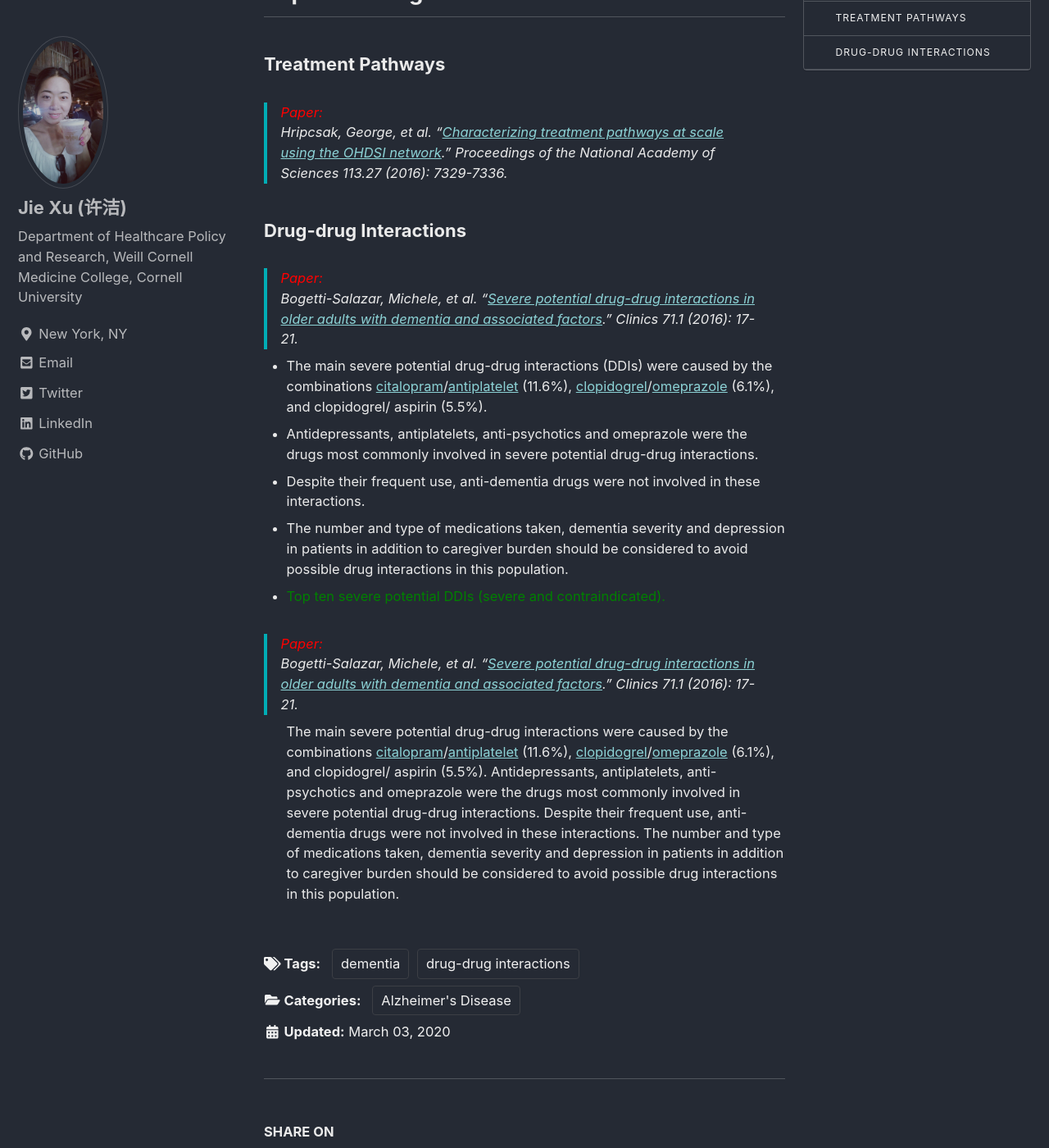
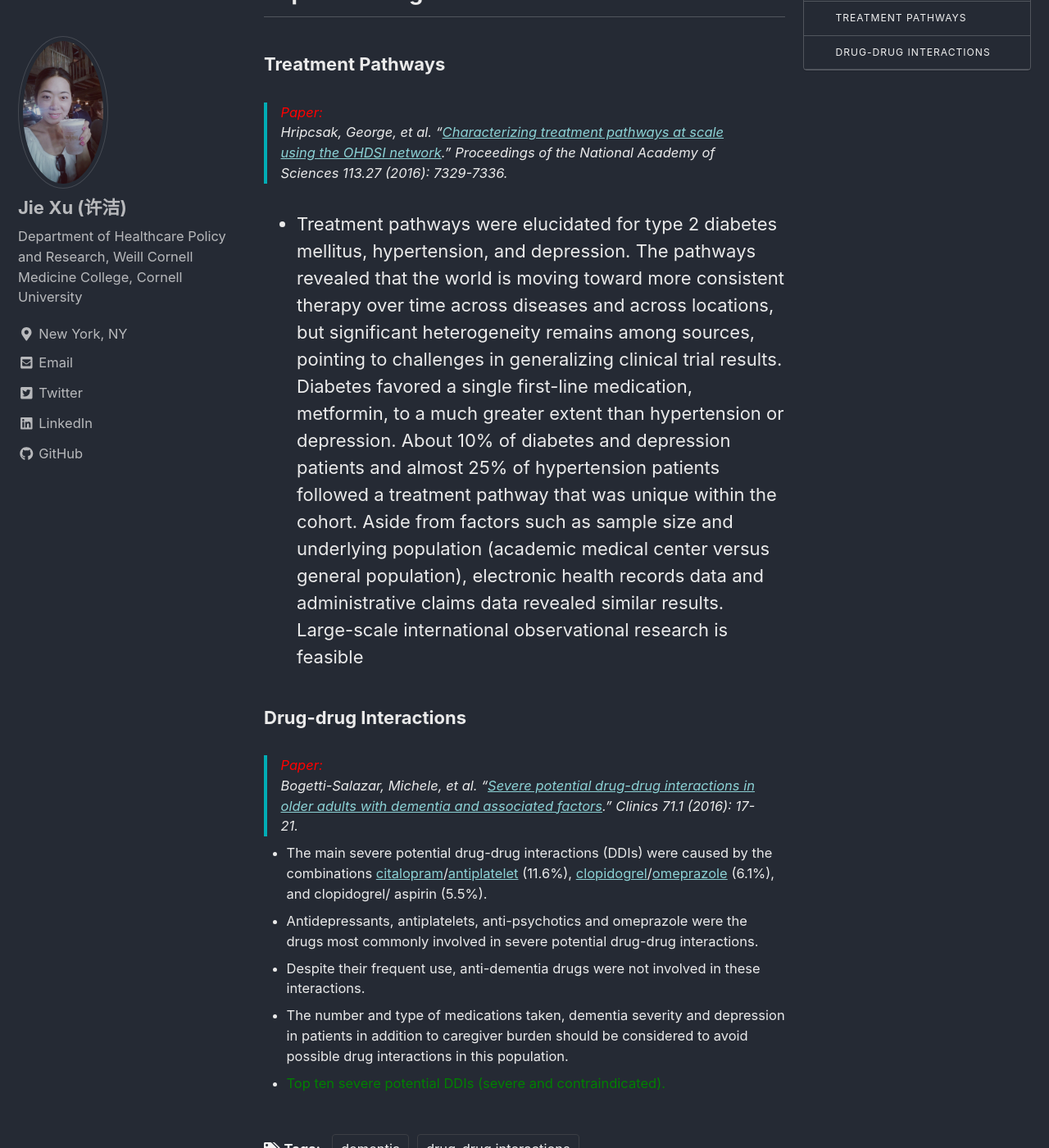
Before and after one commit to jxu1015/jxu1015.github.io, a Jekyll site: the page built from _posts/2020-03-03-AD-Related-Drugs.md, in a window 1280 px wide and 1400 px high, scrolled down 315 px. Shown: the whole window at 82% size. Built offline with Jekyll 4.4.1, drawn with Linux system fonts in a browser that asks for light colours; nearby versions of some CDN libraries.

Commit message:
Update 2020-03-03-AD-Related-Drugs.md

```diff
--- a/_posts/2020-03-03-AD-Related-Drugs.md
+++ b/_posts/2020-03-03-AD-Related-Drugs.md
@@ -14,22 +14,19 @@ toc: true
 > <font color='red'>Paper:</font> Hripcsak, George, et al. "[Characterizing treatment pathways at scale using the OHDSI network](https://www.ncbi.nlm.nih.gov/pmc/articles/PMC4941483/pdf/pnas.201510502.pdf)." Proceedings of the National Academy of Sciences 113.27 (2016): 7329-7336.
 {: .small}
 
+* Treatment pathways were elucidated for type 2 diabetes mellitus, hypertension, and depression.
+The pathways revealed that the world is moving toward more consistent therapy over time across diseases and across locations, but significant heterogeneity remains among sources, pointing to challenges in generalizing clinical trial results. Diabetes favored a single first-line medication, metformin, to a much greater extent than hypertension or depression. About 10% of diabetes and depression patients and almost 25% of hypertension patients followed a treatment pathway that was unique within the cohort.
+Aside from factors such as sample size and underlying population (academic medical center versus general population), electronic health records data and administrative claims data revealed similar results. Large-scale international observational research is feasible
 
 
 ### Drug-drug Interactions
 
 > <font color='red'>Paper:</font> Bogetti-Salazar, Michele, et al. "[Severe potential drug-drug interactions in older adults with dementia and associated factors](https://www.ncbi.nlm.nih.gov/pmc/articles/PMC4763155/pdf/cln-71-01-017.pdf)." Clinics 71.1 (2016): 17-21.
 {: .small}
+
 * The main severe potential drug-drug interactions (DDIs) were caused by the combinations [citalopram](https://www.drugs.com/citalopram.html)/[antiplatelet](https://www.drugs.com/drug-class/antiplatelet-agents.html) (11.6%), [clopidogrel](https://www.drugs.com/mtm/clopidogrel.html)/[omeprazole](https://www.drugs.com/omeprazole.html) (6.1%), and clopidogrel/ aspirin (5.5%).
 * Antidepressants, antiplatelets, anti-psychotics and omeprazole were the drugs most commonly involved in severe potential drug-drug interactions.
 * Despite their frequent use, anti-dementia drugs were not involved in these interactions.
 * The number and type of medications taken, dementia severity and depression in patients in addition to caregiver burden should be considered to avoid possible drug interactions in this population.
 * <font color='green'>Top ten severe potential DDIs (severe and contraindicated).</font>
 {: .small}
-
-
-> <font color='red'>Paper:</font> Bogetti-Salazar, Michele, et al. "[Severe potential drug-drug interactions in older adults with dementia and associated factors](https://www.ncbi.nlm.nih.gov/pmc/articles/PMC4763155/pdf/cln-71-01-017.pdf)." Clinics 71.1 (2016): 17-21.
-{: .small}
-
-The main severe potential drug-drug interactions were caused by the combinations [citalopram](https://www.drugs.com/citalopram.html)/[antiplatelet](https://www.drugs.com/drug-class/antiplatelet-agents.html) (11.6%), [clopidogrel](https://www.drugs.com/mtm/clopidogrel.html)/[omeprazole](https://www.drugs.com/omeprazole.html) (6.1%), and clopidogrel/ aspirin (5.5%). Antidepressants, antiplatelets, anti-psychotics and omeprazole were the drugs most commonly involved in severe potential drug-drug interactions. Despite their frequent use, anti-dementia drugs were not involved in these interactions. The number and type of medications taken, dementia severity and depression in patients in addition to caregiver burden should be considered to avoid possible drug interactions in this population.
-{: .small}
```
